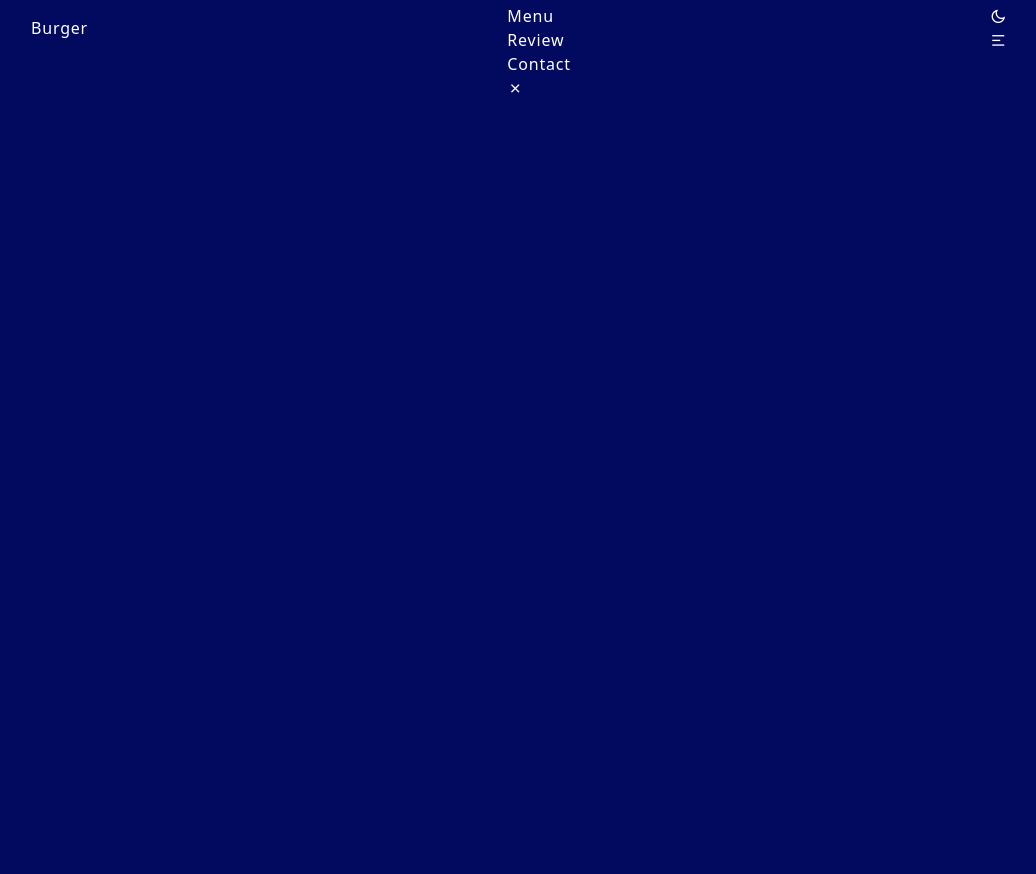
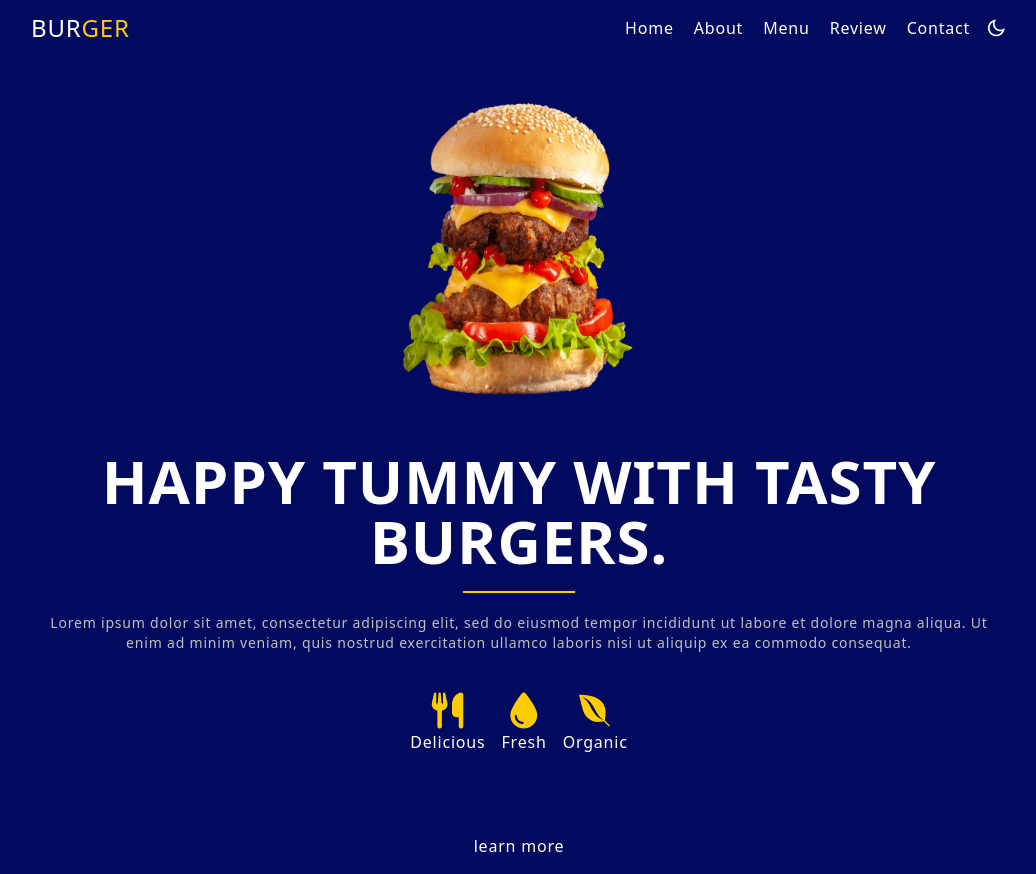
Before and after one commit to Khaffycodes/burger-site, a website: page src/index.html in a window 1280 px wide. Shown: the whole page, without its empty margins (121-1157 px from the left). Before the commit the page ends 800 px from the top, so only its background shows below. Drawn offline with nearby package versions, Linux system fonts and the light colour scheme.

Commit message:
building home-section

```diff
--- a/src/index.html
+++ b/src/index.html
@@ -18,28 +18,106 @@
     />
     <title>Burger website</title>
   </head>
-  <body class="bg-blue">
+  <body>
     <!---------------------- Header--------------------->
     <header class="bg-primaryColor fixed top-0 left-0 w-full z-50">
       <nav class="container relative h-14 flex justify-between items-center">
         <div>
-          <a href="#" class="">Bur<span>ger</span></a>
+          <a href="#" class="text-2xl uppercase font-oswald"
+            >Bur<span class="text-secondaryColor">ger</span></a
+          >
         </div>
-        <div>
-          <ul>
-            <li><a href="#home" class="">Home</a></li>
-            <li><a href="#about" class="">About</a></li>
-            <li><a href="#menu" class="">Menu</a></li>
-            <li><a href="#review" class="">Review</a></li>
-            <li><a href="#contact" class="">Contact</a></li>
+        <div
+          class="hidden absolute top-0 left-0 w-full py-14 bg-primaryColor border-b border-secondaryColor md:block md:static md:py-0 md:border-none md:w-auto md:ml-auto"
+          id="nav-menu"
+        >
+          <ul class="flex flex-col text-center gap-5 md:flex-row">
+            <li>
+              <a
+                href="#home"
+                class="nav__link hover:text-secondaryColor ease-in duration-200"
+                >Home</a
+              >
+            </li>
+            <li>
+              <a
+                href="#about"
+                class="nav__link hover:text-secondaryColor ease-in duration-200"
+                >About</a
+              >
+            </li>
+            <li>
+              <a
+                href="#menu"
+                class="nav__link hover:text-secondaryColor ease-in duration-200"
+                >Menu</a
+              >
+            </li>
+            <li>
+              <a
+                href="#review"
+                class="nav__link hover:text-secondaryColor ease-in duration-200"
+                >Review</a
+              >
+            </li>
+            <li>
+              <a
+                href="#contact"
+                class="nav__link hover:text-secondaryColor ease-in duration-200"
+                >Contact</a
+              >
+            </li>
           </ul>
-          <div><i class="ri-close-line"></i></div>
+          <div
+            class="absolute top-[0.7rem] right-4 text-2xl cursor-pointer md:hidden"
+            id="nav-close"
+          >
+            <i class="ri-close-line"></i>
+          </div>
         </div>
-        <div>
-          <i class="ri-moon-line"></i>
-          <div><i class="ri-menu-2-line"></i></div>
+        <div class="flex items-center gap-5">
+          <i class="ri-moon-line cursor-pointer ml-4 text-xl"></i>
+          <div class="md:hidden" id="hamburger">
+            <i class="ri-menu-2-line cursor-pointer text-xl"></i>
+          </div>
         </div>
       </nav>
     </header>
+    <!---------------------- Home--------------------->
+    <section>
+      <div class="container flex flex-col items-center gap-10">
+        <div class="mx-auto">
+          <img src="./img/home-image.png" alt="home-image" class="w-60" />
+        </div>
+
+        <div class="text-center">
+          <h1 class="home__title">HAPPY TUMMY WITH TASTY BURGERS.</h1>
+          <div class="separator mx-auto"></div>
+          <p class="paragraph">
+            Lorem ipsum dolor sit amet, consectetur adipiscing elit, sed do
+            eiusmod tempor incididunt ut labore et dolore magna aliqua. Ut enim
+            ad minim veniam, quis nostrud exercitation ullamco laboris nisi ut
+            aliquip ex ea commodo consequat.
+          </p>
+          <div class="text-base flex items-center justify-center gap-4 py-10">
+            <div class="text-center">
+              <i class="fa-solid fa-utensils text-secondaryColor text-4xl"></i>
+              <br />
+              Delicious
+            </div>
+            <div class="text-center">
+              <i class="fa-solid fa-droplet text-secondaryColor text-4xl"></i>
+              <br />Fresh
+            </div>
+            <div class="text-center">
+              <i class="fa-brands fa-envira text-secondaryColor text-4xl"></i>
+              <br />Organic
+            </div>
+          </div>
+        </div>
+        <a href="#" class="btn btn-primary">learn more</a>
+      </div>
+    </section>
+    <script src="main.js"></script>
   </body>
 </html>
--- a/src/input.css
+++ b/src/input.css
@@ -1,9 +1,27 @@
+@import url('https://fonts.googleapis.com/css2?family=DM+Sans:ital,opsz,wght@0,9..40,100..1000;1,9..40,100..1000&family=Nunito:ital,wght@0,200..1000;1,200..1000&family=Oswald:wght@200..700&display=swap');
+
 @tailwind base;
 @tailwind components;
 @tailwind utilities;
 
-@layer {
+@layer base {
   body {
-    @apply text-whiteColor bg-primaryColor tracking-wider;
+    @apply text-whiteColor bg-primaryColor tracking-wider font-dmsans;
+  }
+
+  section {
+    @apply pt-16 pb-4 md:pt-20;
   }
 }
+
+@layer utilities {
+  .home__title {
+    @apply text-2xl font-oswald font-bold uppercase lg:text-6xl;
+  }
+  .separator {
+    @apply w-28 h-[2px] bg-secondaryColor my-5;
+  }
+  .paragraph {
+    @apply text-paragraphColor text-sm leading-5;
+  }
+}
--- /dev/null
+++ b/src/main.js
@@ -0,0 +1,18 @@
+const hamburger = document.getElementById('hamburger');
+const navMenu = document.getElementById('nav-menu');
+const closeIcon = document.getElementById('nav-close');
+const navLink = document.querySelectorAll('.nav__link');
+
+hamburger.addEventListener('click', () => {
+  navMenu.classList.remove('hidden');
+});
+
+closeIcon.addEventListener('click', () => {
+  navMenu.classList.add('hidden');
+});
+
+navLink.forEach((link) => {
+  link.addEventListener('click', () => {
+    navMenu.classList.add('hidden');
+  });
+});
--- a/tailwind.config.js
+++ b/tailwind.config.js
@@ -3,7 +3,7 @@ module.exports = {
   content: ['./src/**/*.{html,js,jsx,ts,tsx}'],
   theme: {
     screens: {
-      sm: '480px',
+      sm: '600px',
       md: '768px',
       lg: '1024px',
     },
@@ -28,6 +28,10 @@ module.exports = {
         sm: '1.5rem',
       },
     },
+    fontFamily: {
+      oswald: ['Oswald', 'sans - serif'],
+      dmsans: ['DM Sans', 'sans - serif'],
+    },
   },
   plugins: [],
 };
```
Also changed, not shown: dist/output.css.
